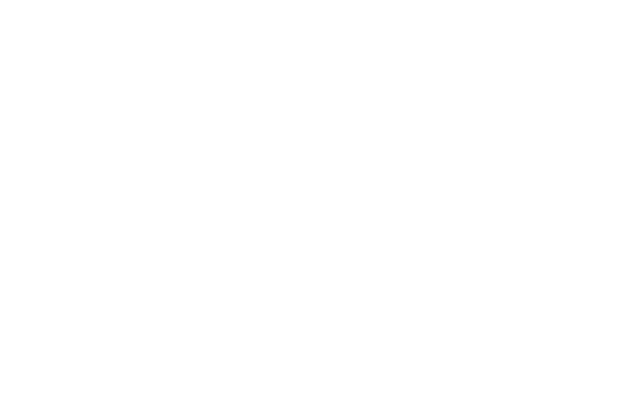
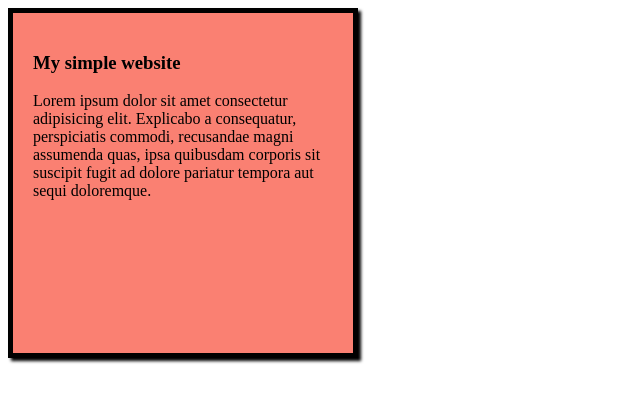
Before and after one commit to rudropratap-debug/my-simple-website, a plain HTML site: page index.html in a window 1280 px wide. Shown: the whole page, without its empty margins (0-640 px from the left). Drawn offline with Linux system fonts and the light colour scheme.

Commit message:
added first blog

```diff
--- a/index.html
+++ b/index.html
@@ -4,8 +4,12 @@
     <meta charset="UTF-8">
     <meta name="viewport" content="width=device-width, initial-scale=1.0">
     <title>My simple website</title>
+    <link rel="stylesheet" href="styles/blog.css">
 </head>
 <body>
-
+    <div>
+        <h3>My simple website</h3>
+        <p>Lorem ipsum dolor sit amet consectetur adipisicing elit. Explicabo a consequatur, perspiciatis commodi, recusandae magni assumenda quas, ipsa quibusdam corporis sit suscipit fugit ad dolore pariatur tempora aut sequi doloremque.</p>
+    </div>
 </body>
 </html>
--- /dev/null
+++ b/styles/blog.css
@@ -0,0 +1,8 @@
+div{
+    background-color: salmon;
+    height: 300px;
+    width: 300px;
+    padding: 20px;
+    border: 5px solid black;
+    box-shadow:3px 3px 3px;
+}
```
